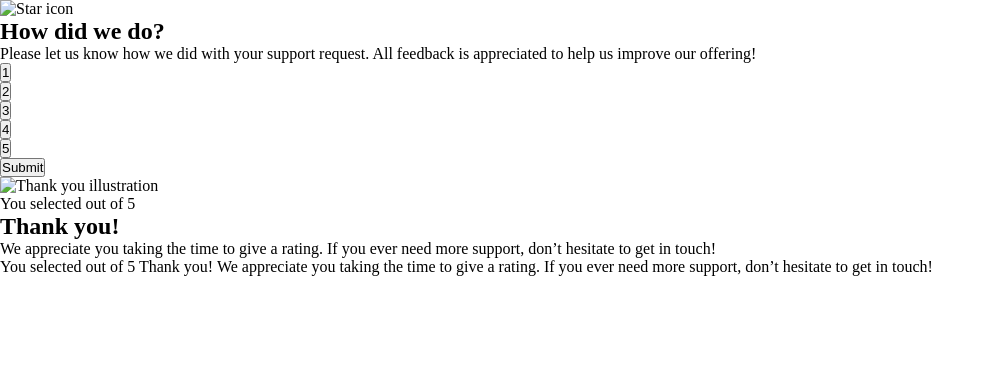
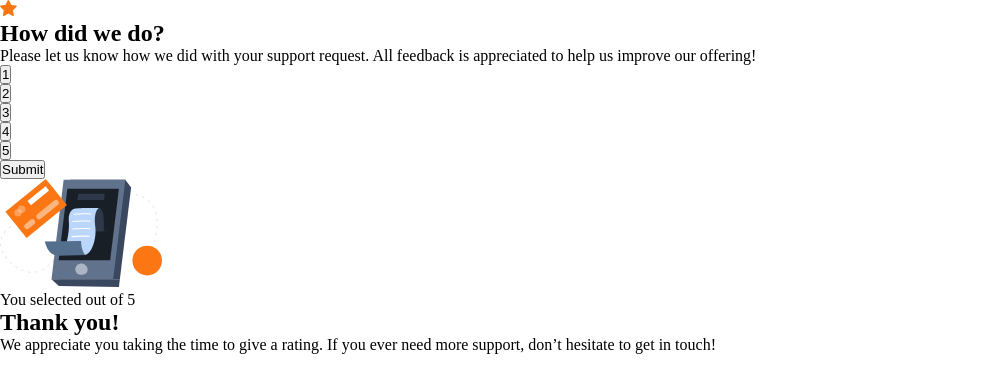
Before and after one commit to israel-monteiro/Interactive-rating-component, a website: page index.html in a window 1280 px wide. Shown: the whole page, without its empty margins (0-994 px from the left). Drawn offline with Linux system fonts and the light colour scheme.

Commit message:
feat: create rating component HTML structure

```diff
--- a/index.html
+++ b/index.html
@@ -27,7 +27,7 @@
         <main class="container">
             <section id="rating-card" class="rating-card">
                 <div class="rating-card__icon">
-                    <img src="" alt="Star icon" class="rating-card__star" />
+                    <img src="./assets/images/icon-star.svg" alt="Star icon" class="rating-card__star" />
                 </div>
                 <h1 class="rating-card__title">How did we do?</h1>
                 <p class="rating-card__description">
@@ -55,7 +55,7 @@
             </section>
 
             <section id="thank-you-card" class="rating-card hidden">
-                <img src="" alt="Thank you illustration" class="rating-card__illustration" />
+                <img src="./assets/images/illustration-thank-you.svg" alt="Thank you illustration" class="rating-card__illustration" />
 
                 <p class="rating-card__selected-rating">You selected <span id="selected-rating"></span> out of 5</p>
                 <h1 class="rating-card__title">Thank you!</h1>
@@ -65,16 +65,5 @@
                 </p>
             </section>
         </main>
-
-        <!-- Rating state end -->
-
-        <!-- Thank you state start -->
-
-        You selected out of 5
-        <!-- Add rating here -->
-        Thank you! We appreciate you taking the time to give a rating. If you ever need more support, don’t hesitate to
-        get in touch!
-
-        <!-- Thank you state end -->
     </body>
 </html>
```
